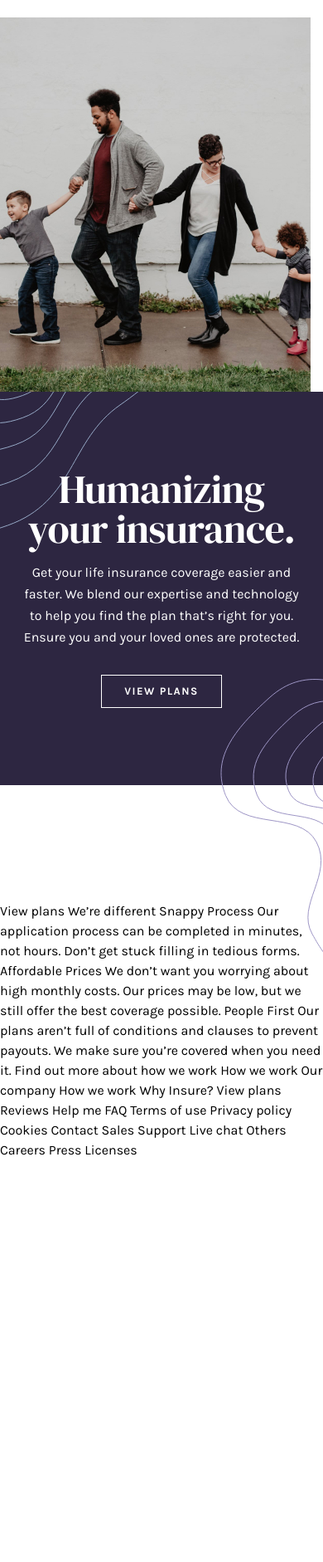
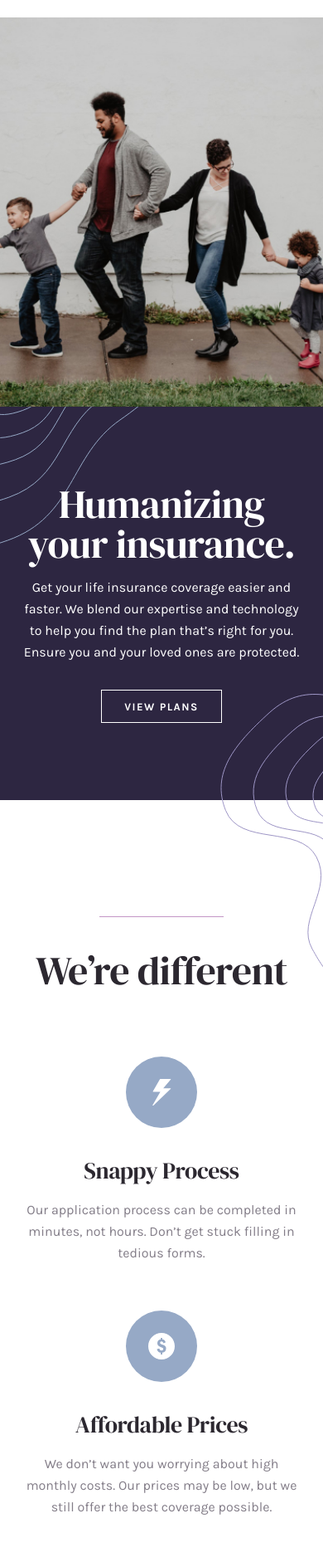
Before and after one commit to stephjoseph/insure-landing-page-master, a website: page src/index.html in a window 390 px wide. Shown: the part 59-1941 px from the top of the page at 83% size. Before the commit the page ends 1457 px from the top, so only its background shows below. Drawn offline with Linux system fonts and the light colour scheme.

Commit message:
Update index.html

```diff
--- a/src/index.html
+++ b/src/index.html
@@ -25,8 +25,8 @@
           <img src="../images/icon-hamburger.svg" alt="" />
         </button>
       </div>
-      <div>
-        <img src="../images/image-intro-mobile.jpg" alt="" />
+      <div class="w-full">
+        <img class="w-full" src="../images/image-intro-mobile.jpg" alt="" />
       </div>
       <div
         class="relative flex w-full flex-col items-center gap-8 bg-[#2D2641] py-[5.813rem] px-6"
@@ -58,14 +58,88 @@
         >
       </div>
     </header>
-    View plans We’re different Snappy Process Our application process can be
-    completed in minutes, not hours. Don’t get stuck filling in tedious forms.
-    Affordable Prices We don’t want you worrying about high monthly costs. Our
-    prices may be low, but we still offer the best coverage possible. People
-    First Our plans aren’t full of conditions and clauses to prevent payouts. We
-    make sure you’re covered when you need it. Find out more about how we work
-    How we work Our company How we work Why Insure? View plans Reviews Help me
-    FAQ Terms of use Privacy policy Cookies Contact Sales Support Live chat
-    Others Careers Press Licenses
+    <main
+      class="mx-auto mb-[8.75rem] flex w-[20.438rem] flex-col items-center gap-[8.75rem]"
+    >
+      <section class="flex flex-col items-center text-center">
+        <hr class="mb-10 h-px w-[9.375rem] border-[#C396C6]" />
+        <h2
+          class="mb-20 font-['DM_Serif_Display'] text-[3rem] font-normal leading-[3rem] tracking-[-0.67px] text-[#2C2830]"
+        >
+          We’re different
+        </h2>
+        <div class="flex flex-col items-center gap-14 text-center">
+          <div class="flex flex-col items-center gap-8">
+            <div><img src="../images/icon-snappy-process.svg" alt="" /></div>
+            <div class="flex flex-col items-center gap-4">
+              <h3
+                class="font-['DM_Serif_Display'] text-[1.75rem] font-normal leading-[2.375rem] tracking-[-0.39px] text-[#2C2830]"
+              >
+                Snappy Process
+              </h3>
+              <p
+                class="text-base font-normal leading-[1.625rem] tracking-normal text-[#837D88]"
+              >
+                Our application process can be completed in minutes, not hours.
+                Don’t get stuck filling in tedious forms.
+              </p>
+            </div>
+          </div>
+          <div class="flex flex-col items-center gap-8">
+            <div><img src="../images/icon-affordable-prices.svg" alt="" /></div>
+            <div class="flex flex-col items-center gap-4">
+              <h3
+                class="font-['DM_Serif_Display'] text-[1.75rem] font-normal leading-[2.375rem] tracking-[-0.39px] text-[#2C2830]"
+              >
+                Affordable Prices
+              </h3>
+              <p
+                class="text-base font-normal leading-[1.625rem] tracking-normal text-[#837D88]"
+              >
+                We don’t want you worrying about high monthly costs. Our prices
+                may be low, but we still offer the best coverage possible.
+              </p>
+            </div>
+          </div>
+          <div class="flex flex-col items-center gap-8">
+            <div><img src="../images/icon-people-first.svg" alt="" /></div>
+            <div class="flex flex-col items-center gap-4">
+              <h3
+                class="font-['DM_Serif_Display'] text-[1.75rem] font-normal leading-[2.375rem] tracking-[-0.39px] text-[#2C2830]"
+              >
+                People First
+              </h3>
+              <p
+                class="text-base font-normal leading-[1.625rem] tracking-normal text-[#837D88]"
+              >
+                Our plans aren’t full of conditions and clauses to prevent
+                payouts. We make sure you’re covered when you need it.
+              </p>
+            </div>
+          </div>
+        </div>
+      </section>
+      <section
+        class="relative flex w-full flex-col items-center gap-10 bg-[#2D2641] py-[4.5rem] px-6 text-center"
+      >
+        <div class="absolute right-0 top-0">
+          <img src="../images/bg-pattern-how-we-work-mobile.svg" alt="" />
+        </div>
+        <h2
+          class="z-10 font-['DM_Serif_Display'] text-[2.5rem] font-normal leading-[2.5rem] tracking-[-0.56px] text-white"
+        >
+          Find out more about how we work
+        </h2>
+        <a
+          href="./about"
+          class="flex h-10 w-[10rem] items-center justify-center border-[1.5px] border-solid border-white text-[0.813rem] font-bold uppercase leading-[0.938rem] tracking-[1.5px] text-white"
+        >
+          How we work
+        </a>
+      </section>
+    </main>
+    Our company How we work Why Insure? View plans Reviews Help me FAQ Terms of
+    use Privacy policy Cookies Contact Sales Support Live chat Others Careers
+    Press Licenses
   </body>
 </html>
```
